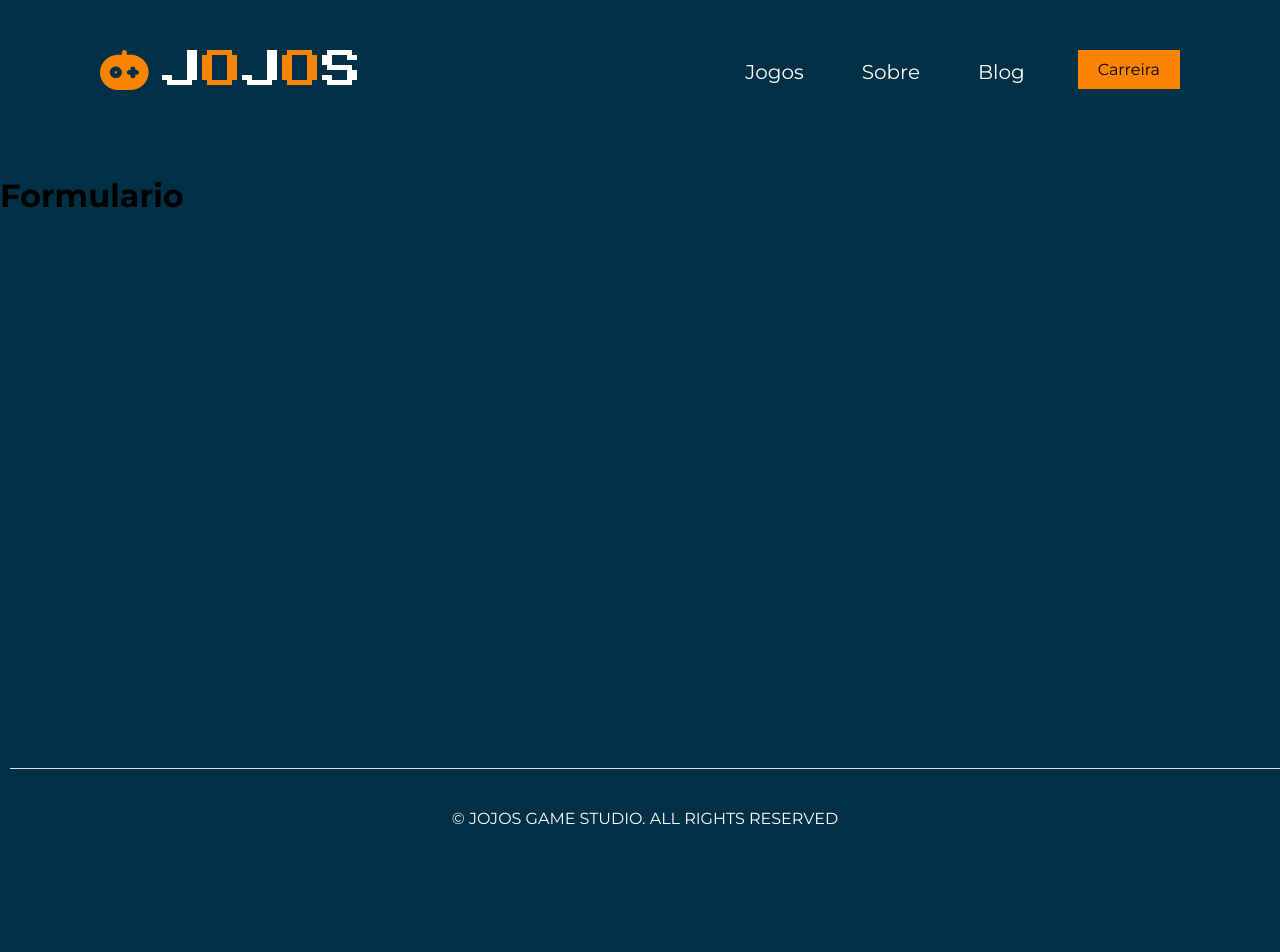
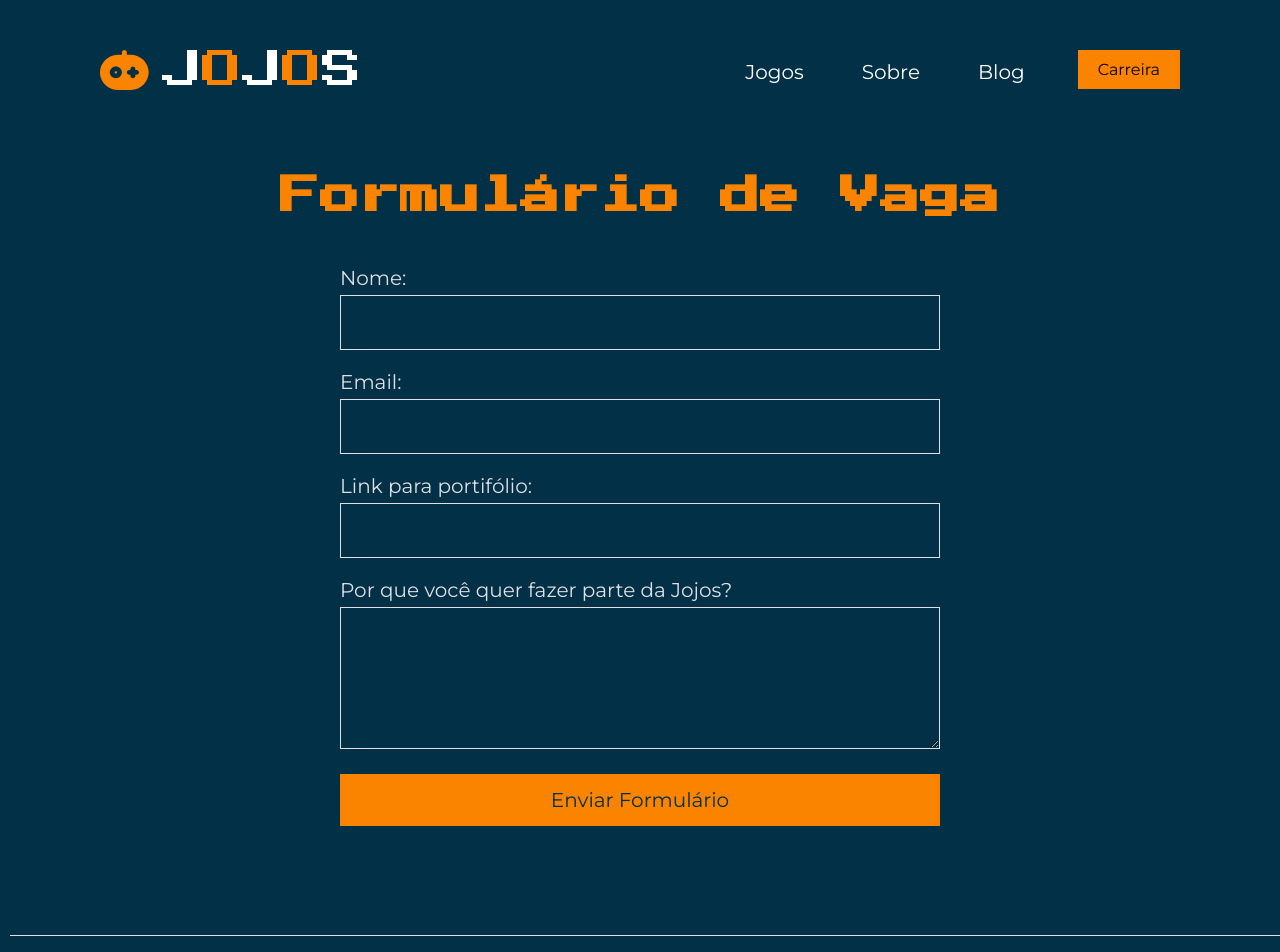
Before and after one commit to lucas-souza-vieira/projeto-final-pixel, a Next.js app: page /forms in a window 1280 px wide. Shown: the top 952 px of the page. Before the commit the page ends 868 px from the top, so only its background shows below. Built offline with nearby package versions, Linux system fonts and the light colour scheme.

Commit message:
Formulario

```diff
--- a/src/pages/forms.jsx
+++ b/src/pages/forms.jsx
@@ -1,13 +1,103 @@
-import Head from "next/head"
-import Image from "next/image"
+import Image from "next/image";
+import { useState, useRef } from "react";
+import styles from "../styles/forms.module.css";
 
-export default function forms(){
-    return(
-        <>
-        <Head>
-            <title>Formulário</title>
-        </Head>
-        <h1>Formulario</h1>
-        </>
-    )
+export default function Forms() {
+  const [exibirImagem, setExibirImagem] = useState(false);
+  const formRef = useRef(null);
+
+  const handleSubmit = (event) => {
+    event.preventDefault();
+    setExibirImagem(true);
+  };
+
+  const handleFecharImagem = () => {
+    setExibirImagem(false);
+    handleResetForm();
+  };
+
+  const handleResetForm = () => {
+    formRef.current.reset();
+  };
+
+  return (
+    <>
+      <div className={styles.forms}>
+        <h1>Formulário de Vaga</h1>
+        <div className={styles.container}>
+          <form ref={formRef} action="#" method="POST" onSubmit={handleSubmit}>
+            <div className={styles.group}>
+              <label className={styles.label} htmlFor="nome">
+                Nome:
+              </label>
+              <input
+                className={styles.input}
+                type="text"
+                id="nome"
+                name="nome"
+                required
+              />
+            </div>
+            <div className={styles.group}>
+              <label className={styles.label} htmlFor="email">
+                Email:
+              </label>
+              <input
+                className={styles.input}
+                type="email"
+                id="email"
+                name="email"
+                required
+              />
+            </div>
+            <div className={styles.group}>
+              <label className={styles.label} htmlFor="link">
+                Link para portifólio:
+              </label>
+              <input
+                className={styles.input}
+                type="url"
+                id="link"
+                name="link"
+                required
+              />
+            </div>
+            <div className={styles.group}>
+              <label className={styles.label} htmlFor="texto">
+                Por que você quer fazer parte da Jojos?
+              </label>
+              <textarea
+                className={styles.inputt}
+                id="texto"
+                name="texto"
+                rows="4"
+                cols="50"
+                required
+              ></textarea>
+            </div>
+            <div className={styles.group}>
+              <input
+                type="submit"
+                value="Enviar Formulário"
+                className={styles.submit}
+              />
+            </div>
+          </form>
+        </div>
+      </div>
+
+      {exibirImagem && (
+        <div className={styles.imagemOverlay} onClick={handleFecharImagem}>
+        <div className={styles.imagemWrapper}>
+          <Image
+            src="/images/forms.svg"
+            alt="Formulario enviado"
+            width={809}
+            height={364}
+          />
+        </div>
+        </div>
+      )}
+    </>
+  );
 }
--- /dev/null
+++ b/src/styles/forms.module.css
@@ -0,0 +1,82 @@
+@import url('https://fonts.googleapis.com/css2?family=Press+Start+2P&display=swap%27');
+
+.forms h1{
+    font-family: 'Press Start 2P', cursive;
+    font-size: 40px;
+    text-align: center;
+    margin: 0px auto 50px auto;
+    color: #FA8400;
+}
+
+.container {
+    width: 600px;
+    height: 619px;
+    margin: 50px auto;
+    color: #DFDFE4;
+    font-size: 20px;
+}
+
+.group {
+    margin-bottom: 20px;
+}
+
+.label {
+    display: block;
+    margin-bottom: 5px;
+}
+
+.input {
+    width: 100%;
+    height: 55px;
+    padding: 10px;
+    border: 1px solid #DFDFE4;
+    color: #fff;
+    font-size: 20px;
+}
+
+.inputt {
+    width: 100%;
+    height: 142px;
+    padding: 10px;
+    border: 1px solid #DFDFE4;
+    color: #fff;
+    font-size: 20px;
+
+
+}
+
+.submit {
+    background-color: #FA8400;
+    color: #023047;
+    line-height: 32px;
+    font-size: 20px;
+    border: none;
+    padding: 10px 20px;
+    cursor: pointer;
+    width: 600px;
+    height: 52px;
+
+}
+
+.submit:hover {
+    background-color: #b3640b;
+}
+
+.imagemOverlay {
+    position: fixed;
+    top: 0;
+    left: 0;
+    width: 100%;
+    height: 100%;
+    background-color: rgba(0, 0, 0, 0.7);
+    display: flex;
+    justify-content: center;
+    align-items: center;
+    z-index: 999;
+  }
+
+  .imagemWrapper {
+    max-width: 80%;
+    max-height: 80%;
+    text-align: center;
+  }
```
Also changed, not shown: src/pages/index.jsx (+5 -8 lines), public/images/forms.svg (added).
